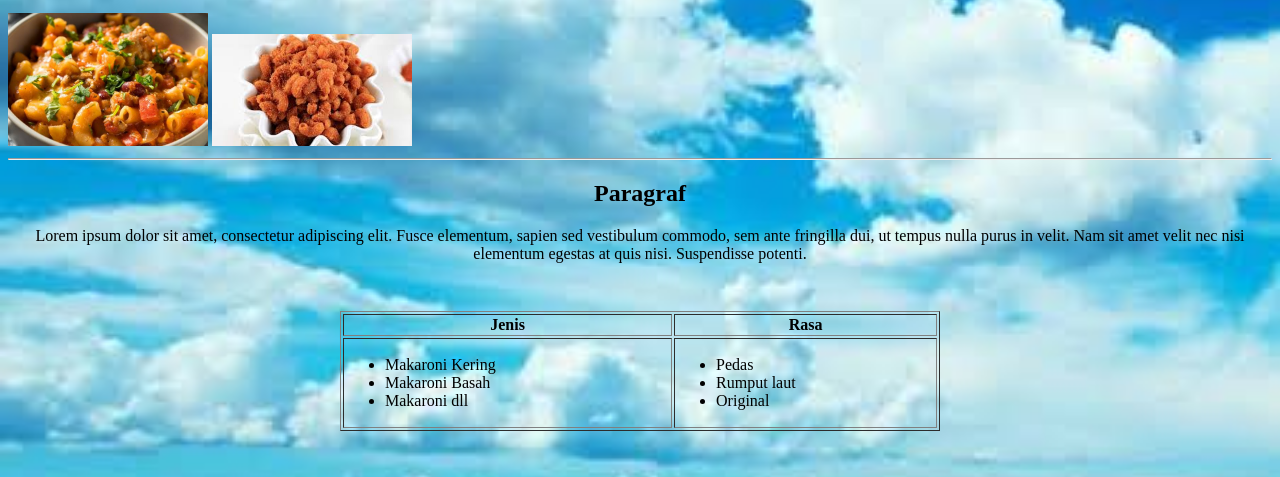
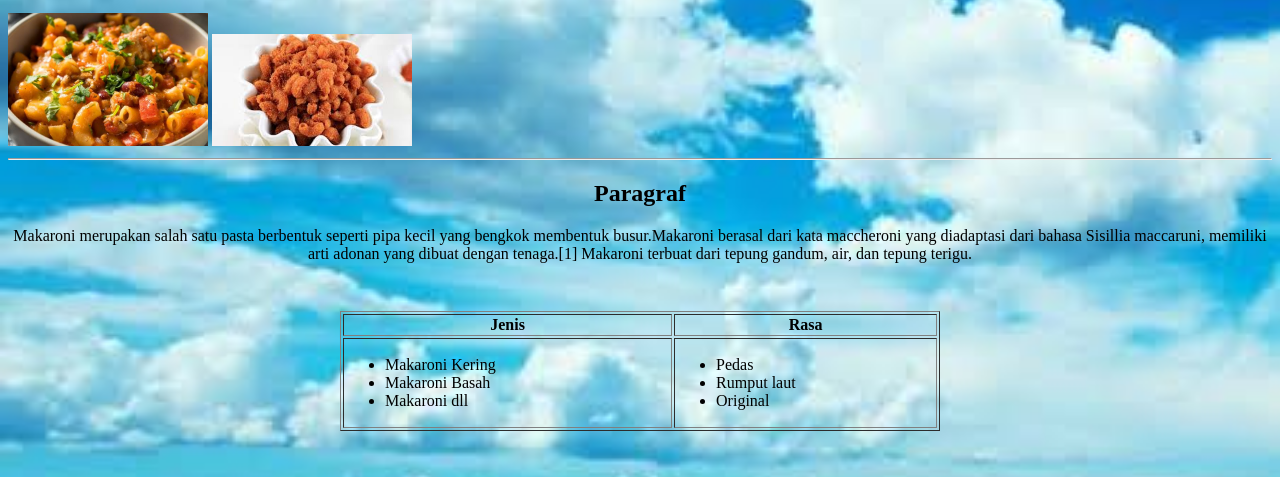
Before and after one commit to muhammadriqi/LatihanHtml, a plain HTML site: page index.html in a window 1280 px wide. Shown: the part 323-800 px from the top of the page. Drawn offline with Linux system fonts and the light colour scheme; files whose address does not match are found by name.

Commit message:
Update index.html

```diff
--- a/index.html
+++ b/index.html
@@ -51,7 +51,7 @@
     <article style="text-align: center;">
         <h2>Paragraf</h2>
         <p>
-            Lorem ipsum dolor sit amet, consectetur adipiscing elit. Fusce elementum, sapien sed vestibulum commodo, sem ante fringilla dui, ut tempus nulla purus in velit. Nam sit amet velit nec nisi elementum egestas at quis nisi. Suspendisse potenti.
+            Makaroni merupakan salah satu pasta berbentuk seperti pipa kecil yang bengkok membentuk busur.Makaroni berasal dari kata maccheroni yang diadaptasi dari bahasa Sisillia maccaruni, memiliki arti adonan yang dibuat dengan tenaga.[1] Makaroni terbuat dari tepung gandum, air, dan tepung terigu.
         </p>
     </article>
 
```
